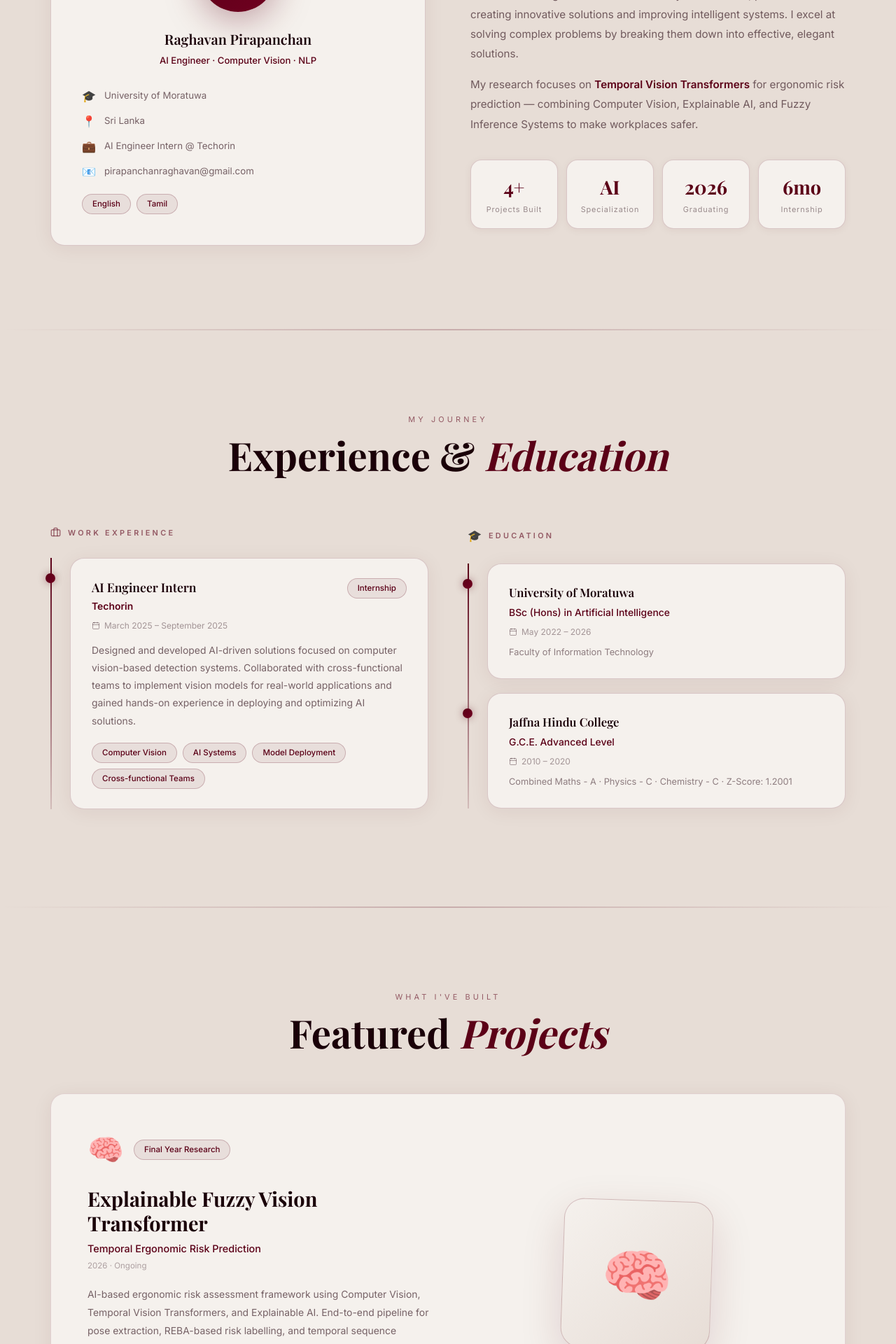
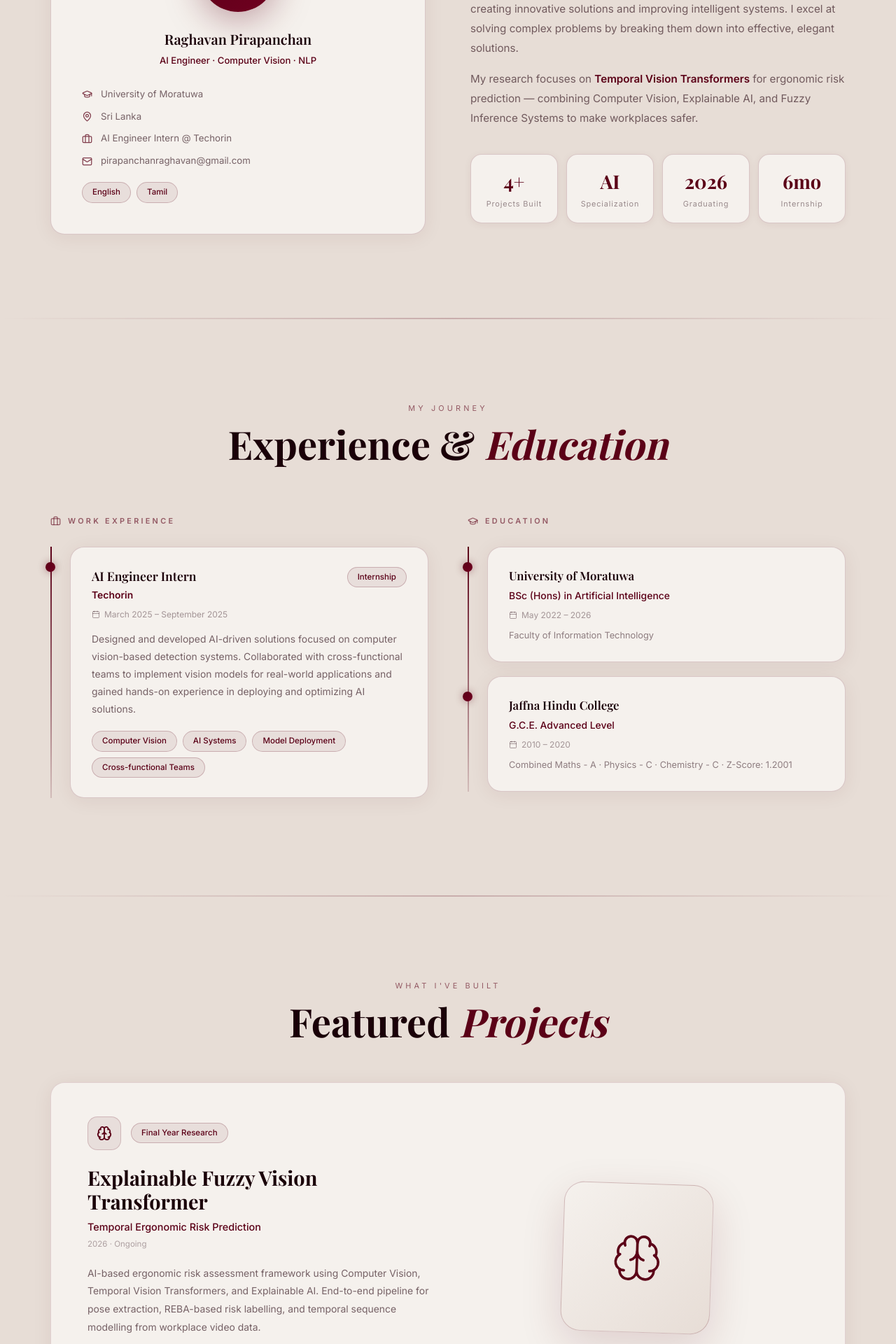
Before and after one commit to RPirapanchan/portfolio, a React (Vite) app: page / in a window 1280 px wide. Shown: the part 1220-3140 px from the top of the page at 70% size. Built offline with nearby package versions, Linux system fonts and the light colour scheme; a web font is replaced by a local one.

Commit message:
Replace all emojis with Lucide icons across About, Experience, Skills, Projects

```diff
--- a/src/components/About.jsx
+++ b/src/components/About.jsx
@@ -1,5 +1,6 @@
 import React, { useRef } from 'react';
 import { motion, useInView } from 'framer-motion';
+import { GraduationCap, MapPin, Briefcase, Mail } from 'lucide-react';
 
 const stats = [
   { value: '4+', label: 'Projects Built' },
@@ -9,10 +10,10 @@ const stats = [
 ];
 
 const infoRows = [
-  ['🎓', 'University of Moratuwa'],
-  ['📍', 'Sri Lanka'],
-  ['💼', 'AI Engineer Intern @ Techorin'],
-  ['📧', 'pirapanchanraghavan@gmail.com'],
+  { icon: <GraduationCap size={15} />, text: 'University of Moratuwa' },
+  { icon: <MapPin size={15} />, text: 'Sri Lanka' },
+  { icon: <Briefcase size={15} />, text: 'AI Engineer Intern @ Techorin' },
+  { icon: <Mail size={15} />, text: 'pirapanchanraghavan@gmail.com' },
 ];
 
 export default function About() {
@@ -44,10 +45,10 @@ export default function About() {
               <h3 className="font-serif" style={{ fontSize: '1.25rem', fontWeight: 600, color: '#1a0008', marginBottom: 6 }}>Raghavan Pirapanchan</h3>
               <p style={{ fontSize: '0.82rem', color: '#5B0017', marginBottom: 28, fontWeight: 500 }}>AI Engineer · Computer Vision · NLP</p>
 
-              {infoRows.map(([icon, text], i) => (
+              {infoRows.map((row, i) => (
                 <div key={i} style={{ display: 'flex', alignItems: 'center', gap: 12, marginBottom: 12, textAlign: 'left' }}>
-                  <span style={{ fontSize: '1rem', flexShrink: 0 }}>{icon}</span>
-                  <span style={{ fontSize: '0.83rem', color: 'rgba(40,10,20,0.62)' }}>{text}</span>
+                  <span style={{ color: '#5B0017', flexShrink: 0, opacity: 0.75 }}>{row.icon}</span>
+                  <span style={{ fontSize: '0.83rem', color: 'rgba(40,10,20,0.62)' }}>{row.text}</span>
                 </div>
               ))}
 
--- a/src/components/Experience.jsx
+++ b/src/components/Experience.jsx
@@ -1,6 +1,6 @@
 import React from 'react';
 import { motion } from 'framer-motion';
-import { Briefcase, Calendar } from 'lucide-react';
+import { Briefcase, Calendar, GraduationCap } from 'lucide-react';
 
 const experiences = [
   {
@@ -73,7 +73,7 @@ export default function Experience() {
           <div>
             <motion.div initial={{ opacity: 0, x: 20 }} whileInView={{ opacity: 1, x: 0 }} viewport={{ once: true }}
               style={{ display: 'flex', alignItems: 'center', gap: 10, marginBottom: 28 }}>
-              <span>🎓</span>
+              <GraduationCap size={15} style={{ color: 'rgba(91,0,23,0.60)' }} />
               <span style={{ fontSize: '0.68rem', letterSpacing: '0.3em', textTransform: 'uppercase', color: 'rgba(91,0,23,0.60)', fontWeight: 600 }}>Education</span>
             </motion.div>
 
--- a/src/components/Projects.jsx
+++ b/src/components/Projects.jsx
@@ -1,14 +1,14 @@
 import React, { useState } from 'react';
 import { motion, AnimatePresence } from 'framer-motion';
-import { ChevronLeft, ChevronRight } from 'lucide-react';
+import { ChevronLeft, ChevronRight, Brain, MessageSquare, BarChart2, Activity, PenLine, Leaf } from 'lucide-react';
 
 const projects = [
-  { id: 1, title: 'Explainable Fuzzy Vision Transformer', subtitle: 'Temporal Ergonomic Risk Prediction', year: '2026 · Ongoing', type: 'Final Year Research', description: 'AI-based ergonomic risk assessment framework using Computer Vision, Temporal Vision Transformers, and Explainable AI. End-to-end pipeline for pose extraction, REBA-based risk labelling, and temporal sequence modelling from workplace video data.', tags: ['Python', 'TensorFlow', 'MediaPipe', 'OpenCV', 'Scikit-Fuzzy', 'Streamlit'], emoji: '🧠' },
-  { id: 2, title: 'ChatMate', subtitle: 'AI-Powered Educational Chatbot', year: '2025 · Ongoing', type: 'Individual Project', description: 'Full-stack AI chatbot for enhanced education. Built with MERN stack, with authentication and LangChain-based RAG model for contextual, accurate responses.', tags: ['React', 'Node.js', 'MongoDB', 'LangChain', 'RAG', 'OpenAI'], emoji: '💬' },
-  { id: 3, title: 'Financial Forecasting Tool', subtitle: 'Time Series Budget Management', year: '2023 – 2024', type: '2nd Year Project · Zone24x7', description: 'Financial management tool for budget planning based on cash and bank transactions. Uses time series models for future financial predictions.', tags: ['React Native', 'NativeBase', 'MongoDB', 'FastAPI', 'Time Series'], emoji: '📊' },
-  { id: 4, title: 'Ergonomic Posture Scorer', subtitle: 'Computer Vision Assessment Tool', year: '2025', type: 'Individual Project', description: 'Ergonomic assessment tool to analyze weightlifter posture. Evaluates joint strain and classifies posture on a scale of 1–9 using computer vision and deep learning.', tags: ['OpenCV', 'MediaPipe Pose', 'YOLOv5', 'PyTorch', 'NumPy'], emoji: '🏋️' },
-  { id: 5, title: 'Shakespeare LSTM Generator', subtitle: 'Neural Text Generation Model', year: '2024', type: 'Individual Project', description: 'LSTM-based text generation model producing Shakespearean text by predicting the next character in a sequence to emulate his poetic structure.', tags: ['Python', 'TensorFlow', 'LSTM Neural Networks'], emoji: '✍️' },
-  { id: 6, title: 'Carbon Footprint Expert System', subtitle: 'Rule-Based Environmental Advisor', year: '2024', type: 'Individual Project', description: 'Web-based expert system assessing carbon footprints across Energy, Transportation, and Waste Management with rule-based recommendations.', tags: ['Python', 'Streamlit', 'Experta'], emoji: '🌱' },
+  { id: 1, title: 'Explainable Fuzzy Vision Transformer', subtitle: 'Temporal Ergonomic Risk Prediction', year: '2026 · Ongoing', type: 'Final Year Research', description: 'AI-based ergonomic risk assessment framework using Computer Vision, Temporal Vision Transformers, and Explainable AI. End-to-end pipeline for pose extraction, REBA-based risk labelling, and temporal sequence modelling from workplace video data.', tags: ['Python', 'TensorFlow', 'MediaPipe', 'OpenCV', 'Scikit-Fuzzy', 'Streamlit'], icon: Brain },
+  { id: 2, title: 'ChatMate', subtitle: 'AI-Powered Educational Chatbot', year: '2025 · Ongoing', type: 'Individual Project', description: 'Full-stack AI chatbot for enhanced education. Built with MERN stack, with authentication and LangChain-based RAG model for contextual, accurate responses.', tags: ['React', 'Node.js', 'MongoDB', 'LangChain', 'RAG', 'OpenAI'], icon: MessageSquare },
+  { id: 3, title: 'Financial Forecasting Tool', subtitle: 'Time Series Budget Management', year: '2023 – 2024', type: '2nd Year Project · Zone24x7', description: 'Financial management tool for budget planning based on cash and bank transactions. Uses time series models for future financial predictions.', tags: ['React Native', 'NativeBase', 'MongoDB', 'FastAPI', 'Time Series'], icon: BarChart2 },
+  { id: 4, title: 'Ergonomic Posture Scorer', subtitle: 'Computer Vision Assessment Tool', year: '2025', type: 'Individual Project', description: 'Ergonomic assessment tool to analyze weightlifter posture. Evaluates joint strain and classifies posture on a scale of 1–9 using computer vision and deep learning.', tags: ['OpenCV', 'MediaPipe Pose', 'YOLOv5', 'PyTorch', 'NumPy'], icon: Activity },
+  { id: 5, title: 'Shakespeare LSTM Generator', subtitle: 'Neural Text Generation Model', year: '2024', type: 'Individual Project', description: 'LSTM-based text generation model producing Shakespearean text by predicting the next character in a sequence to emulate his poetic structure.', tags: ['Python', 'TensorFlow', 'LSTM Neural Networks'], icon: PenLine },
+  { id: 6, title: 'Carbon Footprint Expert System', subtitle: 'Rule-Based Environmental Advisor', year: '2024', type: 'Individual Project', description: 'Web-based expert system assessing carbon footprints across Energy, Transportation, and Waste Management with rule-based recommendations.', tags: ['Python', 'Streamlit', 'Experta'], icon: Leaf },
 ];
 
 const variants = {
@@ -47,7 +47,9 @@ export default function Projects() {
               {/* Left */}
               <div>
                 <div style={{ display: 'flex', alignItems: 'center', gap: 14, marginBottom: 22 }}>
-                  <span style={{ fontSize: '2.6rem' }}>{projects[current].emoji}</span>
+                  <div style={{ width: 48, height: 48, borderRadius: 14, background: 'rgba(91,0,23,0.08)', border: '1px solid rgba(91,0,23,0.18)', display: 'flex', alignItems: 'center', justifyContent: 'center', color: '#5B0017', flexShrink: 0 }}>
+                    {React.createElement(projects[current].icon, { size: 22 })}
+                  </div>
                   <span className="chip-light">{projects[current].type}</span>
                 </div>
                 <h3 className="font-serif" style={{ fontSize: '1.8rem', fontWeight: 700, color: '#1a0008', marginBottom: 8, lineHeight: 1.2 }}>{projects[current].title}</h3>
@@ -61,12 +63,12 @@ export default function Projects() {
               {/* Right visual */}
               <div style={{ display: 'flex', alignItems: 'center', justifyContent: 'center' }}>
                 <motion.div animate={{ rotate: [0, 2, -2, 0], scale: [1, 1.02, 1] }} transition={{ duration: 5, repeat: Infinity, ease: 'easeInOut' }}
-                  style={{ width: 210, height: 210, borderRadius: 28, display: 'flex', alignItems: 'center', justifyContent: 'center', fontSize: '5rem',
+                  style={{ width: 210, height: 210, borderRadius: 28, display: 'flex', alignItems: 'center', justifyContent: 'center',
                     background: 'linear-gradient(135deg, #F5F1ED, #E7DDD6)',
                     border: '1.5px solid rgba(91,0,23,0.20)',
-                    boxShadow: '0 20px 60px rgba(91,0,23,0.14)',
+                    boxShadow: '0 20px 60px rgba(91,0,23,0.14)', color: '#5B0017',
                   }}>
-                  {projects[current].emoji}
+                  {React.createElement(projects[current].icon, { size: 72, strokeWidth: 1.2 })}
                 </motion.div>
               </div>
             </motion.div>
@@ -101,7 +103,9 @@ export default function Projects() {
               onClick={() => { setDirection(i > current ? 1 : -1); setCurrent(i); window.scrollTo({ top: document.getElementById('projects').offsetTop - 100, behavior: 'smooth' }); }}
             >
               <div style={{ display: 'flex', alignItems: 'flex-start', gap: 12, marginBottom: 12 }}>
-                <span style={{ fontSize: '1.5rem', flexShrink: 0 }}>{proj.emoji}</span>
+                <div style={{ width: 32, height: 32, borderRadius: 10, background: 'rgba(91,0,23,0.08)', border: '1px solid rgba(91,0,23,0.16)', display: 'flex', alignItems: 'center', justifyContent: 'center', color: '#5B0017', flexShrink: 0 }}>
+                  {React.createElement(proj.icon, { size: 16 })}
+                </div>
                 <div style={{ minWidth: 0 }}>
                   <p className="font-serif" style={{ fontWeight: 600, fontSize: '0.84rem', color: '#1a0008', whiteSpace: 'nowrap', overflow: 'hidden', textOverflow: 'ellipsis' }}>{proj.title}</p>
                   <p style={{ fontSize: '0.70rem', color: 'rgba(91,0,23,0.60)', marginTop: 3 }}>{proj.year}</p>
```
Also changed, not shown: src/components/Skills.jsx (+8 -7 lines).
